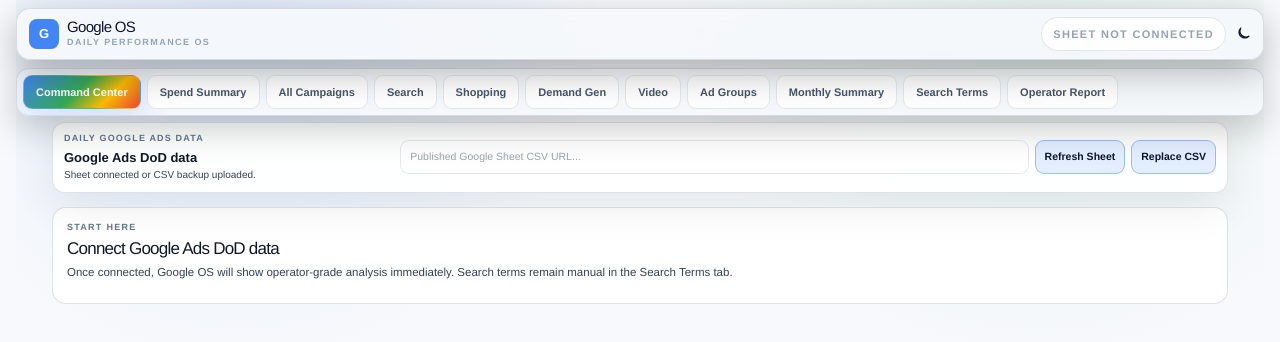
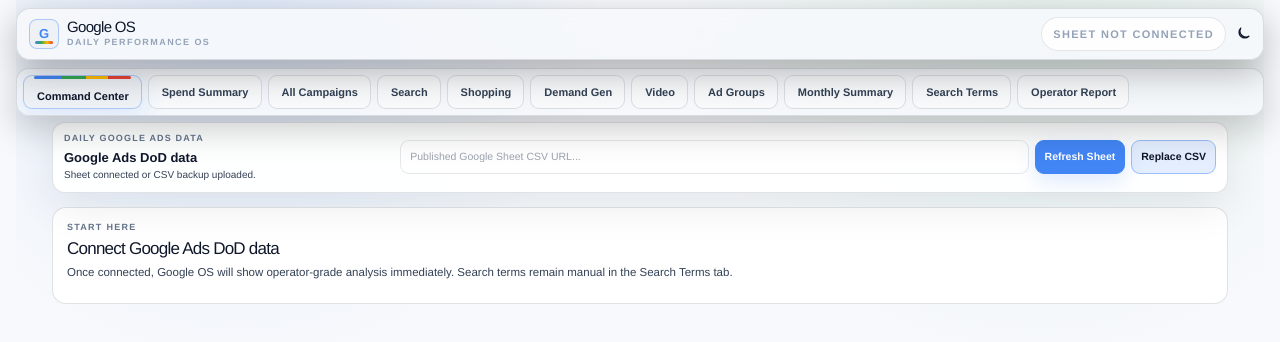
Before and after one commit to mgbrl-meta/search-term-analyzer, a Next.js app: page / in a window 1280 px wide. Shown: the top 342 px of the page. Built offline with nearby package versions, Linux system fonts and the light colour scheme.

Commit message:
Apply minimal Google Ads theme

```diff
--- a/app/google-os-theme.css
+++ b/app/google-os-theme.css
@@ -2384,3 +2384,201 @@ body {
     grid-template-columns: 1fr 1fr;
   }
 }
+
+/* =========================================================
+   GOOGLE OS MINIMAL GOOGLE THEME
+   Replaces loud gradient with subtle Google Ads-inspired accents
+   ========================================================= */
+
+:root {
+  --google-blue: #4285f4;
+  --google-red: #ea4335;
+  --google-yellow: #fbbc04;
+  --google-green: #34a853;
+
+  --google-accent-soft: rgba(66, 133, 244, 0.14);
+  --google-accent-border: rgba(66, 133, 244, 0.38);
+  --google-accent-shadow: 0 8px 24px rgba(66, 133, 244, 0.14);
+}
+
+/* Remove aggressive gradient from all active buttons */
+.gos-home-tabs button.active,
+.gos-date-buttons button.active,
+.gos-mini-tabs button.active,
+.campaign-type-tabs button.active {
+  position: relative !important;
+  background: var(--gos-surface-3) !important;
+  color: var(--gos-text) !important;
+  border-color: var(--google-accent-border) !important;
+  box-shadow: var(--google-accent-shadow) !important;
+  overflow: hidden !important;
+}
+
+/* Minimal Google color line */
+.gos-home-tabs button.active::before,
+.gos-date-buttons button.active::before,
+.gos-mini-tabs button.active::before,
+.campaign-type-tabs button.active::before {
+  content: "" !important;
+  position: absolute !important;
+  left: 10px !important;
+  right: 10px !important;
+  top: 0 !important;
+  height: 3px !important;
+  border-radius: 999px !important;
+  background: linear-gradient(
+    90deg,
+    var(--google-blue) 0%,
+    var(--google-blue) 28%,
+    var(--google-green) 28%,
+    var(--google-green) 54%,
+    var(--google-yellow) 54%,
+    var(--google-yellow) 76%,
+    var(--google-red) 76%,
+    var(--google-red) 100%
+  ) !important;
+}
+
+/* Normal inactive tabs stay quiet */
+.gos-home-tabs button,
+.gos-date-buttons button,
+.gos-mini-tabs button,
+.campaign-type-tabs button {
+  background: var(--gos-surface-2) !important;
+  color: var(--gos-muted) !important;
+  border: 1px solid var(--gos-border) !important;
+  box-shadow: none !important;
+  transition: border-color 0.18s ease, background 0.18s ease, color 0.18s ease, box-shadow 0.18s ease !important;
+}
+
+.gos-home-tabs button:hover,
+.gos-date-buttons button:hover,
+.gos-mini-tabs button:hover,
+.campaign-type-tabs button:hover {
+  background: color-mix(in srgb, var(--gos-surface-3) 78%, var(--google-blue)) !important;
+  border-color: rgba(66, 133, 244, 0.25) !important;
+  color: var(--gos-text) !important;
+}
+
+/* Google OS logo / brand accent more minimal */
+.gos-logo {
+  background: var(--gos-surface-3) !important;
+  border: 1px solid var(--google-accent-border) !important;
+  color: var(--google-blue) !important;
+  box-shadow: none !important;
+  position: relative !important;
+  overflow: hidden !important;
+}
+
+.gos-logo::after {
+  content: "" !important;
+  position: absolute !important;
+  left: 5px !important;
+  right: 5px !important;
+  bottom: 4px !important;
+  height: 3px !important;
+  border-radius: 999px !important;
+  background: linear-gradient(
+    90deg,
+    var(--google-blue),
+    var(--google-green),
+    var(--google-yellow),
+    var(--google-red)
+  ) !important;
+}
+
+/* Small Google dots for campaign type tabs */
+.gos-home-tabs button {
+  padding-left: 13px !important;
+}
+
+.gos-home-tabs button.active {
+  padding-top: 8px !important;
+}
+
+/* Google-colored campaign type indicators */
+.campaign-type-icon.search {
+  background: var(--google-blue) !important;
+}
+
+.campaign-type-icon.shopping {
+  background: var(--google-green) !important;
+}
+
+.campaign-type-icon.demand {
+  background: var(--google-yellow) !important;
+}
+
+.campaign-type-icon.video {
+  background: var(--google-red) !important;
+}
+
+/* Metric accents stay clean */
+.gos-metric.green,
+.campaign-accordion-row b.green,
+.campaign-type-summary-strip strong.green {
+  color: var(--google-green) !important;
+}
+
+.gos-metric.red,
+.campaign-accordion-row b.red,
+.campaign-type-summary-strip strong.red {
+  color: var(--google-red) !important;
+}
+
+.gos-metric.amber,
+.campaign-accordion-row b.amber,
+.campaign-type-summary-strip strong.amber {
+  color: var(--google-yellow) !important;
+}
+
+/* Primary blue actions become Google-blue but not gradient */
+.gos-source-actions button,
+.gos-upload-btn {
+  background: var(--google-blue) !important;
+  border-color: var(--google-blue) !important;
+  color: #fff !important;
+  box-shadow: 0 8px 20px rgba(66, 133, 244, 0.16) !important;
+}
+
+.gos-source-actions button:hover,
+.gos-upload-btn:hover {
+  background: #3367d6 !important;
+  border-color: #3367d6 !important;
+}
+
+/* Tables: subtle Google accent on sticky header */
+.gos-table th {
+  border-bottom: 1px solid rgba(66, 133, 244, 0.22) !important;
+}
+
+/* Panel focus accent, very subtle */
+.gos-panel:hover {
+  border-color: rgba(66, 133, 244, 0.16) !important;
+}
+
+/* Remove any previous full-gradient active backgrounds if duplicated later */
+.gos-home-tabs button.active,
+.gos-date-buttons button.active,
+.gos-mini-tabs button.active,
+.campaign-type-tabs button.active {
+  background-image: none !important;
+}
+
+/* But keep only the tiny color rail */
+.gos-home-tabs button.active::before,
+.gos-date-buttons button.active::before,
+.gos-mini-tabs button.active::before,
+.campaign-type-tabs button.active::before {
+  background-image: linear-gradient(
+    90deg,
+    #4285f4 0%,
+    #4285f4 28%,
+    #34a853 28%,
+    #34a853 54%,
+    #fbbc04 54%,
+    #fbbc04 76%,
+    #ea4335 76%,
+    #ea4335 100%
+  ) !important;
+}
```
